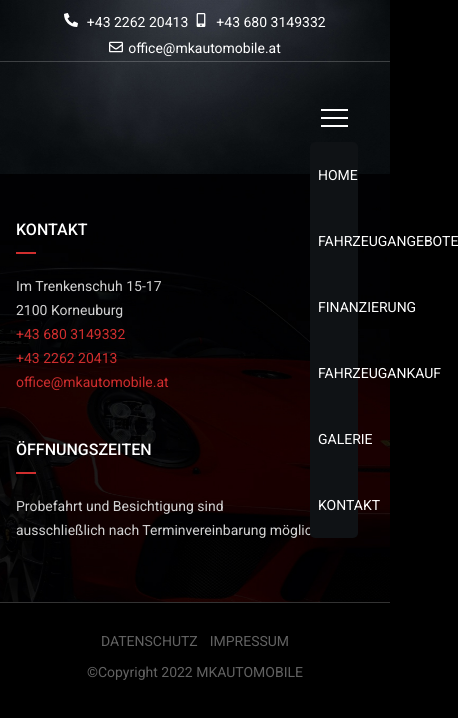
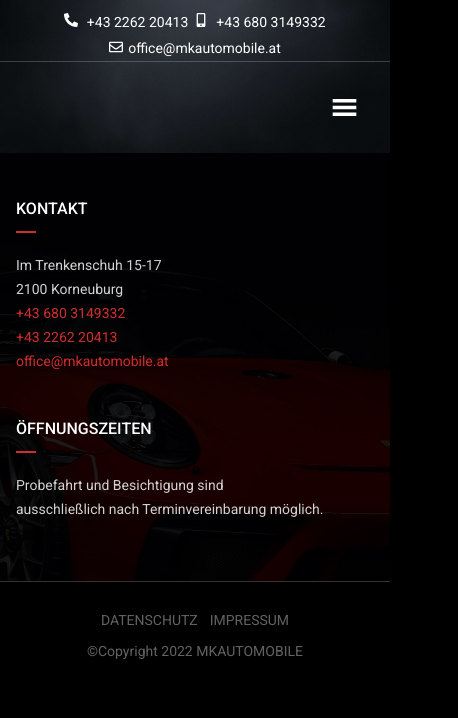
Before and after one commit to nemajeri/MKAutomobile, a React (Create React App) app: page / in a window 390 px wide. Shown: the top 718 px of the page, 458 px wide, since content can reach past the window. Built offline with nearby package versions, Linux system fonts and the light colour scheme.

Commit message:
Integrated logic to Hamburger menu

```diff
--- a/src/components/Navbar/Navbar.css
+++ b/src/components/Navbar/Navbar.css
@@ -52,7 +52,7 @@
 }
 
  /* Hamburger menu */
-.mka__navbar-menu {
+.hamburger-react {
     display: none;
     position: relative;
 }
@@ -65,7 +65,7 @@
     font-weight: 400;
     font-family: var(--font-family);
     transition: padding .25s linear;
-    padding: 0 0.5rem;
+    padding: 0 1.5rem;
     cursor: pointer;
     width: 100%;
 }
@@ -105,6 +105,9 @@ input {
     .mka__navbar-links {
         justify-content: center;
     }
+    .mka__navbar-menu_container-links {
+        display: none;
+    }
 }
 
 @media (max-width: 992px){
@@ -112,16 +115,14 @@ input {
         display: none;
     }
 
-    .mka__navbar-menu {
+    .hamburger-react {
         display: flex;
-        float: right;
+        flex-direction: column-reverse;
+        align-self: flex-start;
     }
 
     .mka__navbar-menu_container {
         background-color: #0f1215;
-        position: absolute;
-        top: 40px;
-        right: 0;
         width: 100%;
         margin-top: 0.5rem;
         border-radius: 5px;
--- a/src/components/Navbar/Navbar.jsx
+++ b/src/components/Navbar/Navbar.jsx
@@ -2,12 +2,12 @@ import React from 'react'
 import './Navbar.css'
 import { useState } from 'react'
 import { FaSearch } from 'react-icons/fa'
-import Hamburger from 'hamburger-react'
 import { NavLink } from 'react-router-dom'
-
+import { GiHamburgerMenu } from 'react-icons/gi'
+import { AiOutlineClose } from 'react-icons/ai'
 
 function Navbar() {
-  const [toggleMenu, setToggleMenu] = useState(true)
+  const [toggleMenu, setToggleMenu] = useState(false)
   const [toggleSearch, setSearchWindow] = useState(false)
   return (
     <div className='mka__navbar'>
@@ -30,9 +30,13 @@ function Navbar() {
           }
            </div>
           </div>
-        <div className='mka__navbar-menu'>
+          {
+          toggleMenu
+          ? <AiOutlineClose color="#fff" className='hamburger-react' size={27} onClick={() => setToggleMenu(false)} />
+          : <GiHamburgerMenu size={27} color="#fff" className='hamburger-react' onClick={() => setToggleMenu(true)} />
+          }
         {
-            toggleMenu ?
+            toggleMenu &&
             <div className='mka__navbar-menu_container'>
               <div className='mka__navbar-menu_container-links'>
                 <p><NavLink to='/'>HOME</NavLink></p>
@@ -43,12 +47,9 @@ function Navbar() {
            <p><NavLink to='/kontakt'>KONTAKT</NavLink></p>
                 </div>
                 </div>
-           : null
           }
-             <Hamburger color="#fff" direction="right" duration="0.1" size={27} onClick={() => setToggleMenu(!toggleMenu)} />
           </div>
       </div>
-    </div>
 
   );
 }
```
